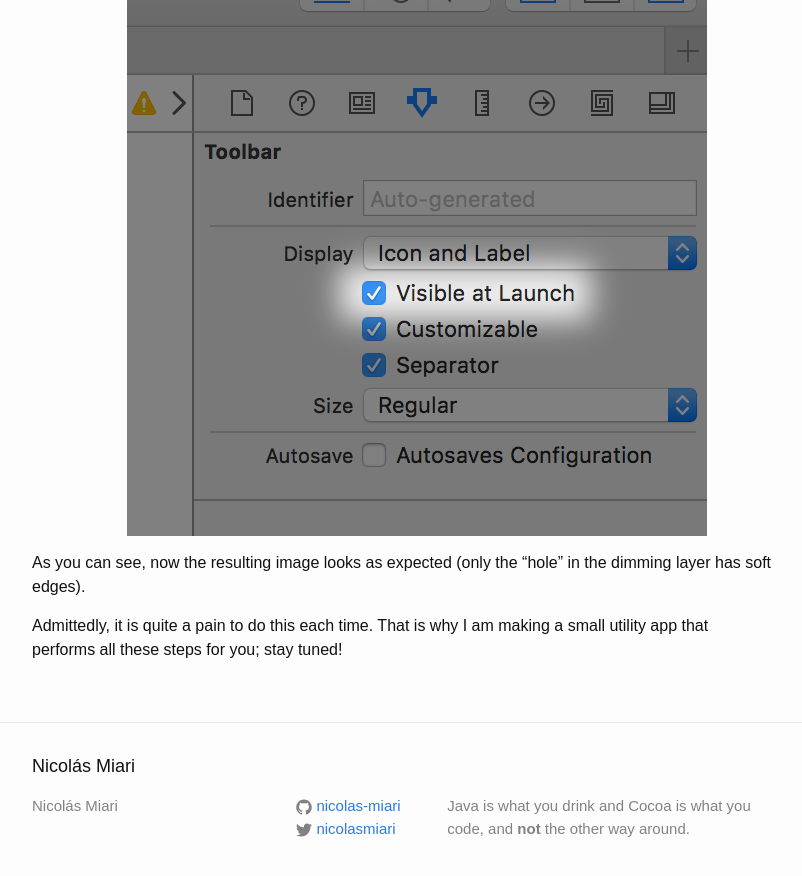
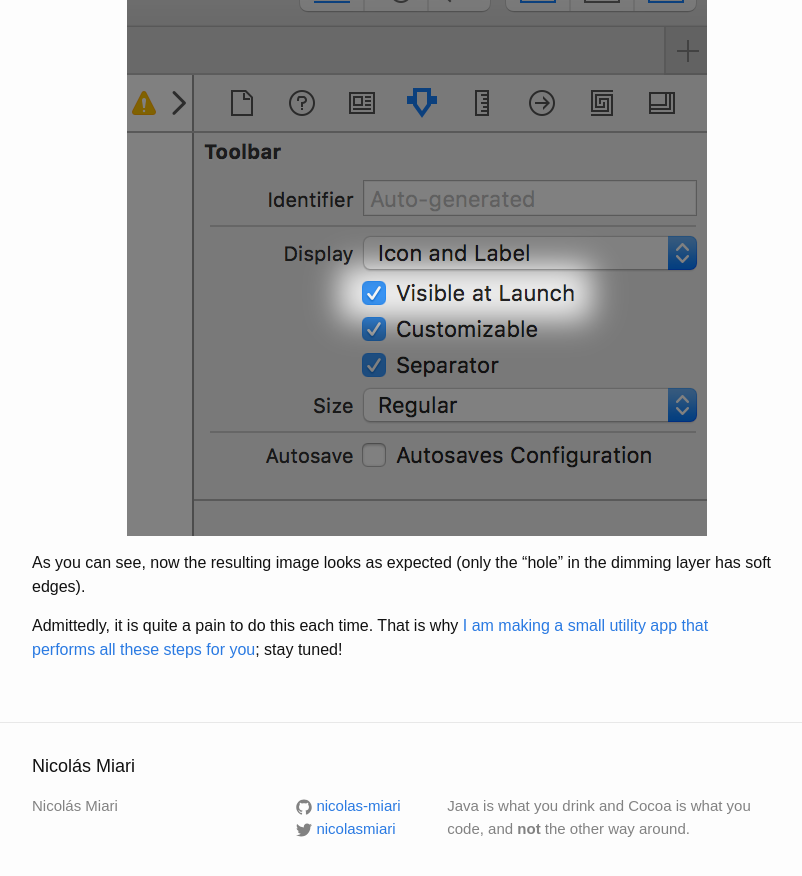
Before and after one commit to nicolas-miari/nicolas-miari.github.io, a Jekyll site: the page built from _posts/2016-03-17-highlighting.markdown, in a window 1280 px wide and 900 px high, scrolled down 7746 px. Shown: the top 876 px of the window, without its empty margins (238-1040 px from the left). Built offline with Jekyll 4.4.1, drawn with Linux system fonts in a browser that asks for light colours; part of the change alters nothing that is shown.

```diff
--- a/_posts/2016-03-17-highlighting.markdown
+++ b/_posts/2016-03-17-highlighting.markdown
@@ -89,8 +89,9 @@ edges of the selected region and create a "spotlight" effect:
 As you can see, now the resulting image looks as expected (only the "hole" in the
 dimming layer has soft edges).
 
-Admittedly, it is quite a pain to do this each time. That is why I am making a
-small utility app that performs all these steps for you; stay tuned!
+Admittedly, it is quite a pain to do this each time. That is why [I am making a
+small utility app that performs all these steps for you][HighlighterPost-Link]; stay tuned!
 
 [Grab-Link]: https://en.wikipedia.org/wiki/Grab_(software)
 [Pixelmator-Link]: http://www.pixelmator.com/mac/
+[HighlighterPost-Link]: http://nicolasmiari.com/apps/2016/03/23/Highlighter.html
```
